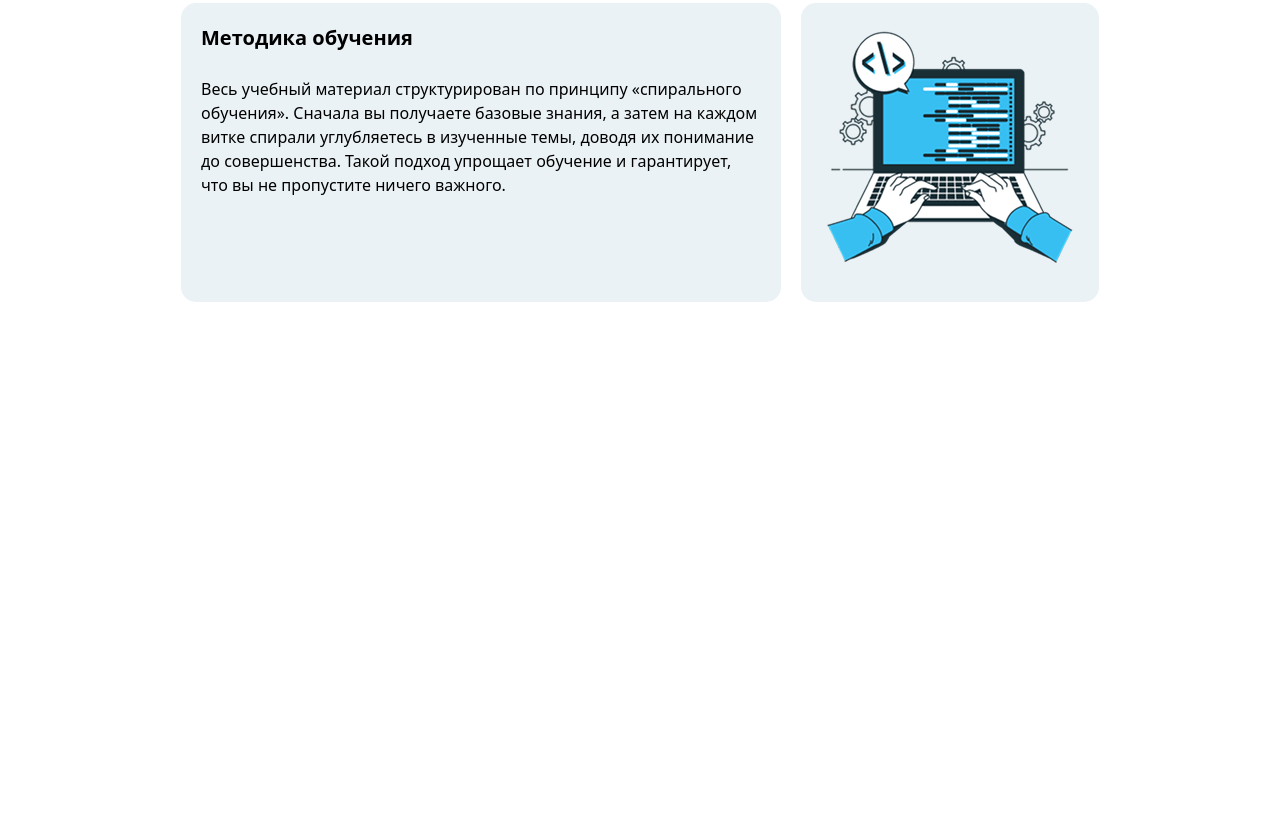
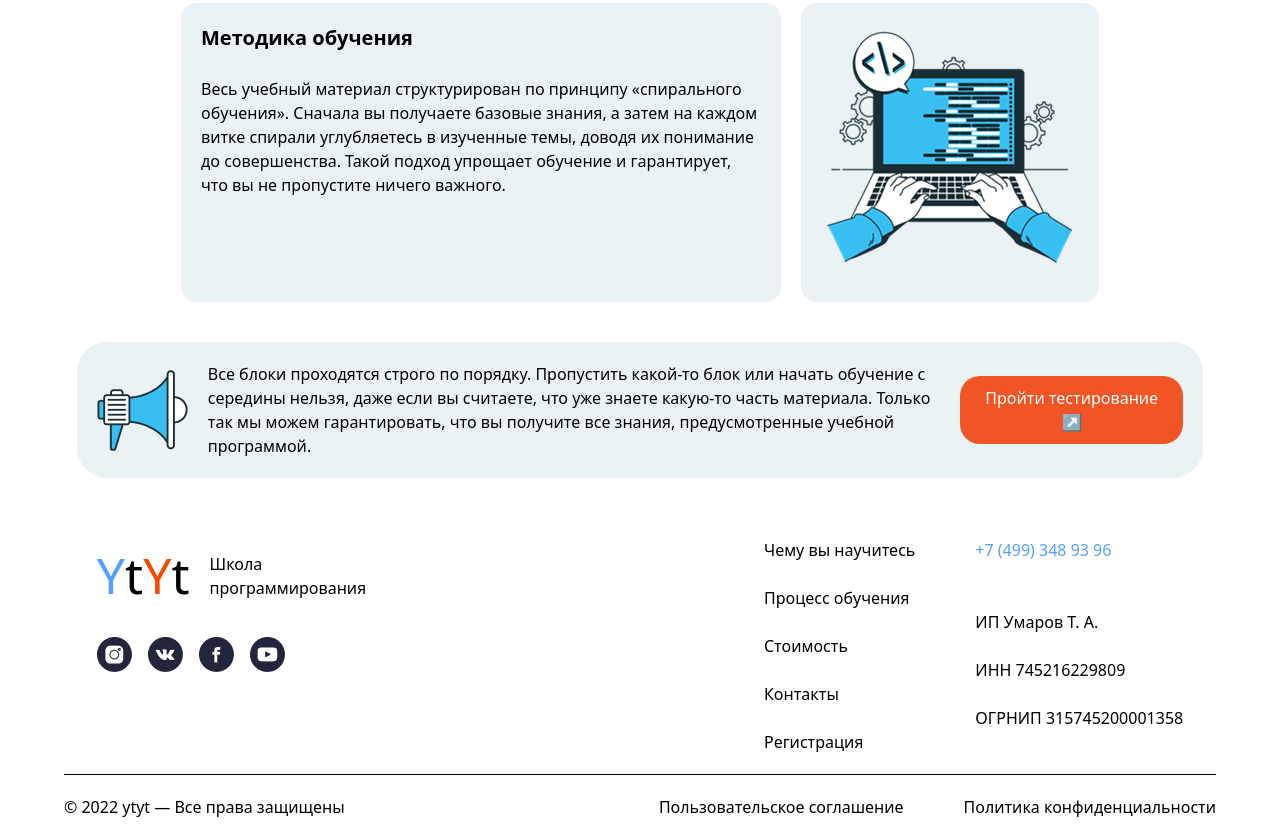
Before and after one commit to Hojiakbar-art/IT-SCHOOL, a website: page index.html in a window 1280 px wide. Shown: the part 3320-4159 px from the top of the page. Before the commit the page ends 3622 px from the top, so only its background shows below. Drawn offline with Linux system fonts and the light colour scheme.

Commit message:
Added last sections

```diff
--- a/index.html
+++ b/index.html
@@ -164,5 +164,59 @@
             </div>
         </div>
     </section>
+
+
+    <section class="w-[88%] lg:max-w-300 m-auto p-5 flex flex-col lg:flex-row gap-5 bg-[#EAF2F5] rounded-[30px] justify-around items-center mt-10">
+            <img src="./src/svg-gobbler (1) 2.png" alt="">
+            <p>Все блоки проходятся строго по порядку. Пропустить какой-то блок или начать обучение с середины нельзя, даже если вы считаете, что уже знаете какую-то часть материала. Только так мы можем гарантировать, что вы получите все знания, предусмотренные учебной программой.</p>
+            <button class="bg-[#F15525] p-[10px_20px] rounded-[20px] text-white block lg:w-150">Пройти тестирование ↗️</button>
+    </section>
+
+    <section class="w-[88%] lg:max-w-300 m-auto p-5 lg:flex lg:justify-between lg:items-start mt-10">
+        <div>
+            <div class="flex gap-5 items-center">
+                <h1 class="text-[50px]"><span class="text-blue-400">Y</span>t<span class="text-orange-600">Y</span>t</h1>
+                <p>Школа <br> программирования</p>
+            </div>
+            <br>
+            <img src="./src/Group 1234.png" alt="">
+        </div>
+        <div class="flex gap-15">
+
+            <div>
+                <p>Чему вы научитесь</p>
+                <br>
+                <p>Процесс обучения</p>
+                <br>
+                <p>Стоимость</p>
+                <br>
+                <p>Контакты</p>
+                <br>
+                <p>Регистрация</p>
+            </div>
+            <div>
+                <div>
+                    <p class="text-blue-400">+7 (499) 348 93 96</p>
+                </div>
+                <br>
+                <br>
+                <div>
+                    <p>ИП Умаров Т. А.</p>
+                    <br>
+                    <p>ИНН 745216229809</p>
+                    <br>
+                    <p>ОГРНИП 315745200001358</p>
+                </div>
+            </div>
+        </div>
+    </section>
+
+    <section class="w-[90%] lg:max-w-300 m-auto flex flex-col lg:flex-row lg:justify-between lg:items-center p-[20px_0] border-t-[1px]">
+        <p>© 2022 ytyt — Все права защищены</p>
+        <div class="lg:flex lg:gap-15">
+            <p>Пользовательское соглашение</p>
+            <p>Политика конфиденциальности</p>
+        </div>
+    </section>
 </body>
 </html>
```
Also changed, not shown: src/Group 1234.png (added), src/output.css, src/svg-gobbler (1) 2.png (added).
